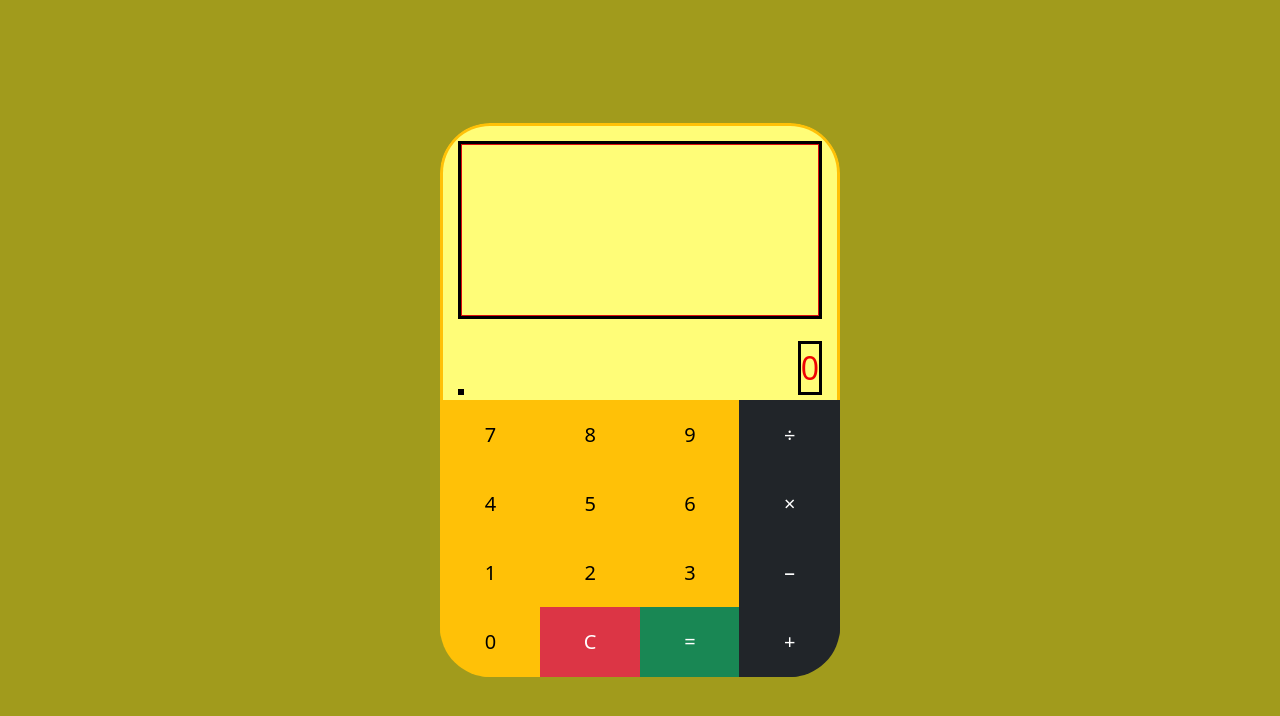
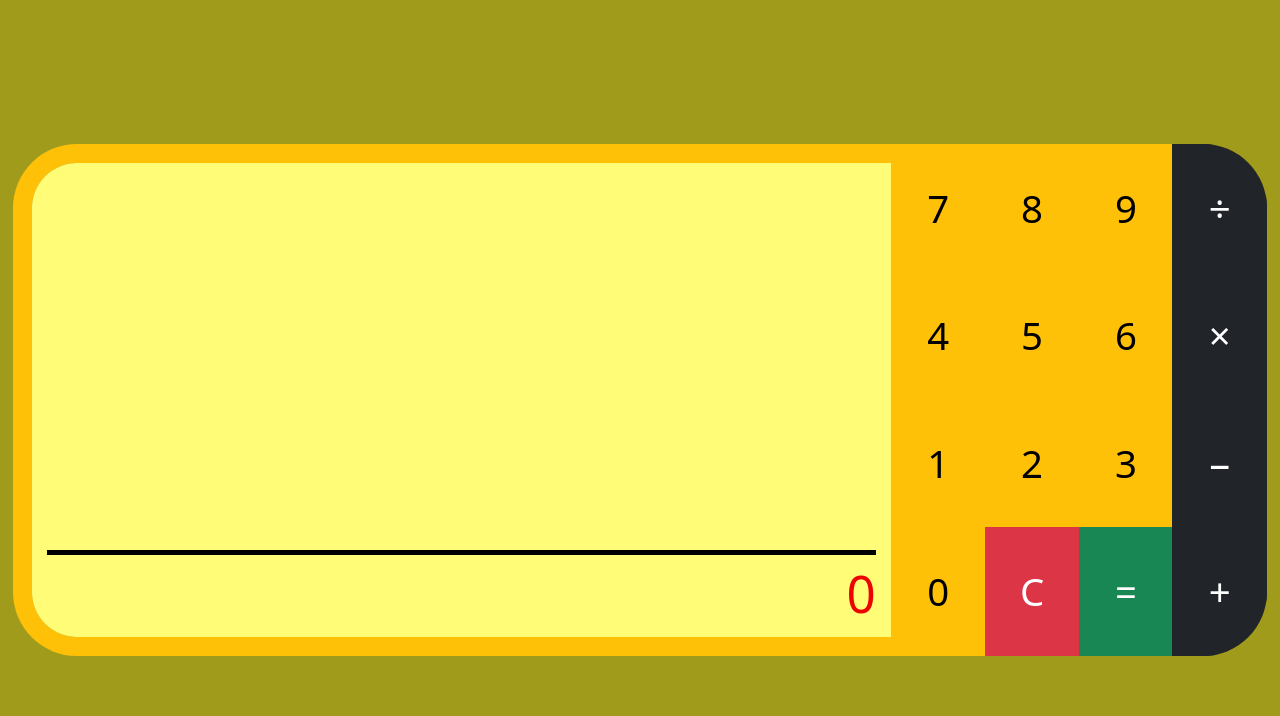
Before and after one commit to Kangeldar555/apple-calculator-for-kids, a React (Create React App) app: page / in a window 1280 px wide. Shown: the top 716 px of the page. Built offline with nearby package versions, Linux system fonts and the light colour scheme; the HTML template or start-up script is replaced by a standard one.

Commit message:
Ajustados estilos de la calculadora para formato horizontal y vertical

```diff
--- a/src/components/Calculator/AppleSlice/AppleSlice.scss
+++ b/src/components/Calculator/AppleSlice/AppleSlice.scss
@@ -5,8 +5,6 @@
     height: 100%;
     min-width: 1%;
     min-height: 1%;
-    transform: scaleX(-1); // Voltea horizontalmente el contenido del contenedor
-    rotate: 90deg;
 
     .slicePolygon {
       display: grid;
@@ -16,6 +14,8 @@
       max-height: 100%;
       min-width: 1%;
       min-height: 1%;
+      transform: scaleX(-1); // Voltea horizontalmente el contenido del contenedor
+      rotate: 90deg;
 
       img {
         width: 100%;
--- a/src/components/Calculator/Button/Button.scss
+++ b/src/components/Calculator/Button/Button.scss
@@ -1,6 +1,7 @@
-$buttonSize: 70px;
-
 .btn {
-    width: $buttonSize;
-    height: $buttonSize;
-  }
+    font-size: 1em!important;
+    border-radius: 0!important;
+    height: 100%;
+    width: 100%;
+    padding: 0!important;
+}
--- a/src/components/Calculator/Calculator.scss
+++ b/src/components/Calculator/Calculator.scss
@@ -1,5 +1,42 @@
+$breakpoint-mobile: 768px;
+
 .calculatorContainer {
-    width: 400px;
-    border-radius: 50px;
-    overflow: hidden;
+    display: grid;
+    grid-template-rows: max(65%, 150px) max(35%, 150px);
+    height: 100%;
+    width: 100%;
+
+    .calculatorContainer-display {
+        overflow: auto;
+        font-size: max(4vw, 1.8rem);
+
+        @media (min-width: $breakpoint-mobile) {
+            height: inherit;
+            border-top-left-radius: inherit;
+            border-bottom-left-radius: inherit;
+            border: 1.5vw solid var(--bs-warning);
+            border-right: none;
+            overflow: hidden;
+        }
+    }
+
+    .calculatorContainer-keypad {
+
+        font-size: max(3vw, 1.5rem);
+
+        @media (min-width: $breakpoint-mobile) {
+            height: inherit;
+            border-top-right-radius: inherit;
+            border-bottom-right-radius: inherit;
+            overflow: hidden;
+        }
+    }
+
+    @media (min-width: $breakpoint-mobile) {
+        width: 98%;
+        height: 40vw;
+        border-radius: 5vw;
+        grid-template-rows: 1fr;
+        grid-template-columns: 70% 30%;
+    }
 }
--- a/src/components/Calculator/Calculator.tsx
+++ b/src/components/Calculator/Calculator.tsx
@@ -90,8 +90,12 @@ const Calculator = (props: Props) => {
 
   return (
     <div className='calculatorContainer'>
-      <Display input= { input } calculate= { calculate }/>
-      <Keypad _handleKeypadInput={ handleInput }/>
+      <div className="calculatorContainer-display">
+        <Display input= { input } calculate= { calculate }/>
+      </div>
+      <div className='calculatorContainer-keypad'>
+        <Keypad _handleKeypadInput={ handleInput }/>
+      </div>
     </div>
   )
 }
--- a/src/components/Calculator/Display/Display.scss
+++ b/src/components/Calculator/Display/Display.scss
@@ -3,29 +3,18 @@
     flex-direction:column;
     align-items: end;
     justify-content: space-between;
-    font-size: 2rem;
     background-color: #fffd78;
-    border: 3px solid  var(--bs-warning);
-    border-bottom: none;
-    //padding-right: 10px;
-    //padding-left: 10px;
     padding: 15px 15px 5px 15px;
-    height: 277px;
+    height: 100%;
     width: 100%;
-    border-top-right-radius: inherit;
-    border-top-left-radius: inherit;
 
     .displayContainer-apples{
         display: flex;
         justify-content: center;
-        height: 70%;
-        //line-height: 10px;
         width: 100%;
-        //aspect-ratio: 1/1;
-
-        border: 3px solid  #000000;
-        //flex-wrap: wrap;
-        //font-size: 2rem;
+        border-bottom: 0.1em solid  #000000;
+        overflow-x: auto;
+        flex: 1; // 1 1 0
 
         .operatorElement, .appleImagesElement {
             display: flex;
@@ -33,62 +22,50 @@
             align-items: center;
         }
 
-
         .applesImagesElement {
-            /* display: flex;
-            justify-content: center;
-            align-content: center;
-            //flex-direction: column;
-            width: 100%;
-            flex-wrap: wrap;
-            height: auto; */
             grid-gap: 1%;
             padding: 1%;
             display: grid;
-            //grid-template-columns: 1;
-            //grid-template-rows: 1;
             width: 100%;
             height: 100%;
             place-items: center;
 
-            border: 1px solid  #dd0e0e;
-
             img {
-                //flex-basis: 0;
-                //flex-grow: 1;
-                //width: #{widthApple};
                 max-width: 100%;
                 max-height: 100%;
                 min-height: 1%;
                 min-width: 1%;
-                //max-width: 50%;
-                //min-width: 10%;
-                //width: 100%;
-                //width: calc(100% / 5);lex-grow:;
-                //object-fit: contain;
-                //padding: 2%;
                 font-size: 10px; //Fuente para "Alt"
-                //border: 1px solid  #060741;
-                //clip-path: polygon(100% 100%, 50% 50%, 100% 100%, 0% 100%, 50% 50%, 0 100%, 0 0, 50% 50%, 0% 0, 100% 0, 50% 50%, 100% 0);
             }
         }
     }
 
     .displayContainer-calculate-input{
         display: flex;
-        align-items: end;
         justify-content: space-between;
         width: 100%;
+        max-height: 3em; // 2 filas de texto máximo
+        gap: 0.5em;
 
         .displayContainer-calculate{
-            font-size: 1.5rem;
+            display: grid;
+            align-items: end;
+            overflow-wrap: anywhere;
+            font-size: 0.8em;
             color: #e06262;
-            border: 3px solid  #000000;
+            overflow-y: auto;
+            flex: 1; // 1 1 0
+            direction: rtl; // Cambia la dirección del texto de derecha a izquierda incluido el scroll en y
+            unicode-bidi: plaintext; // Hace que no afecte direction: rtl al texto, solo al scroll en y
         }
 
         .displayContainer-input{
+            display: grid;
+            align-items: end;
+            overflow-wrap: anywhere;
+            height: 100%;
             color: #ee0303;
-            border: 3px solid  #000000;
+            overflow-y: auto;
         }
     }
 
--- a/src/components/Calculator/Keypad/Keypad.scss
+++ b/src/components/Calculator/Keypad/Keypad.scss
@@ -1,7 +1,8 @@
 .keypadContainer{
     width: 100%;
+    height: 100%;
 }
 
-.btn {
-    border-radius: 0!important;
+.btn-group {
+    height: 100%;
 }
```
